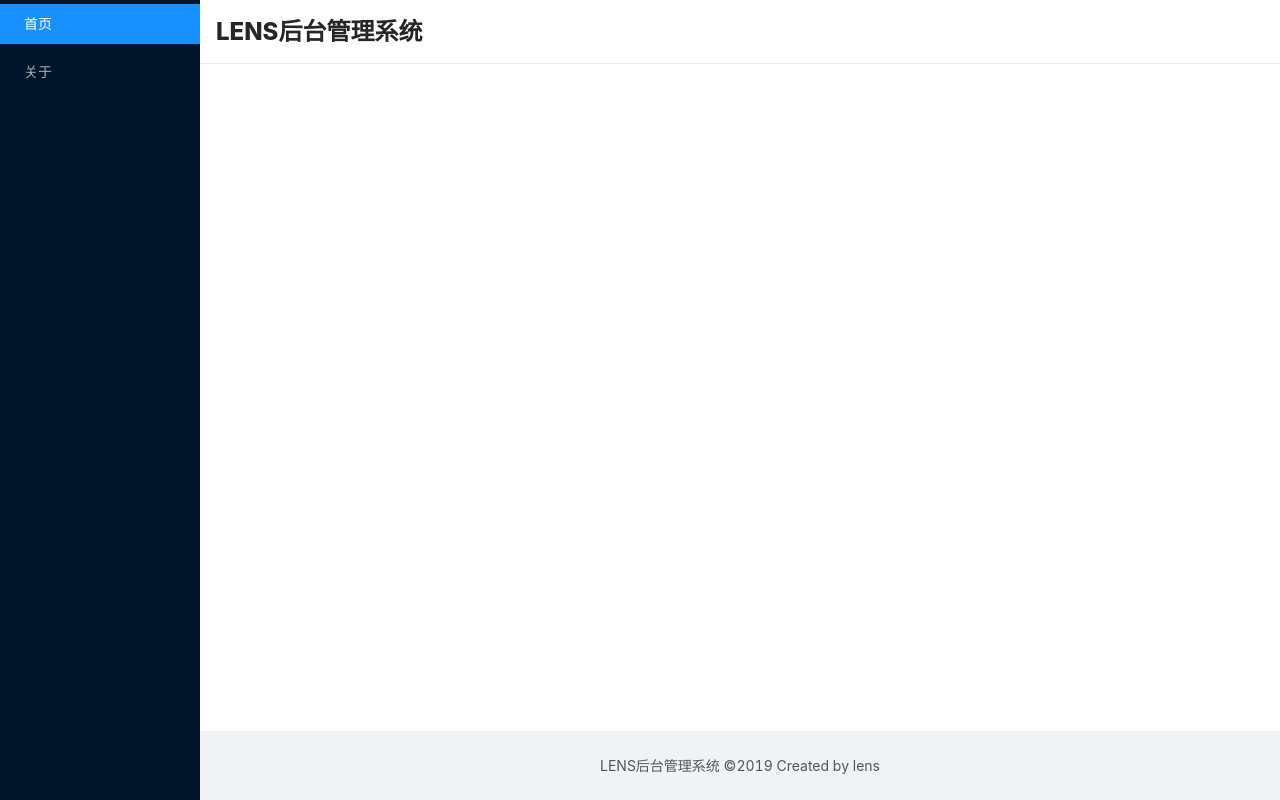
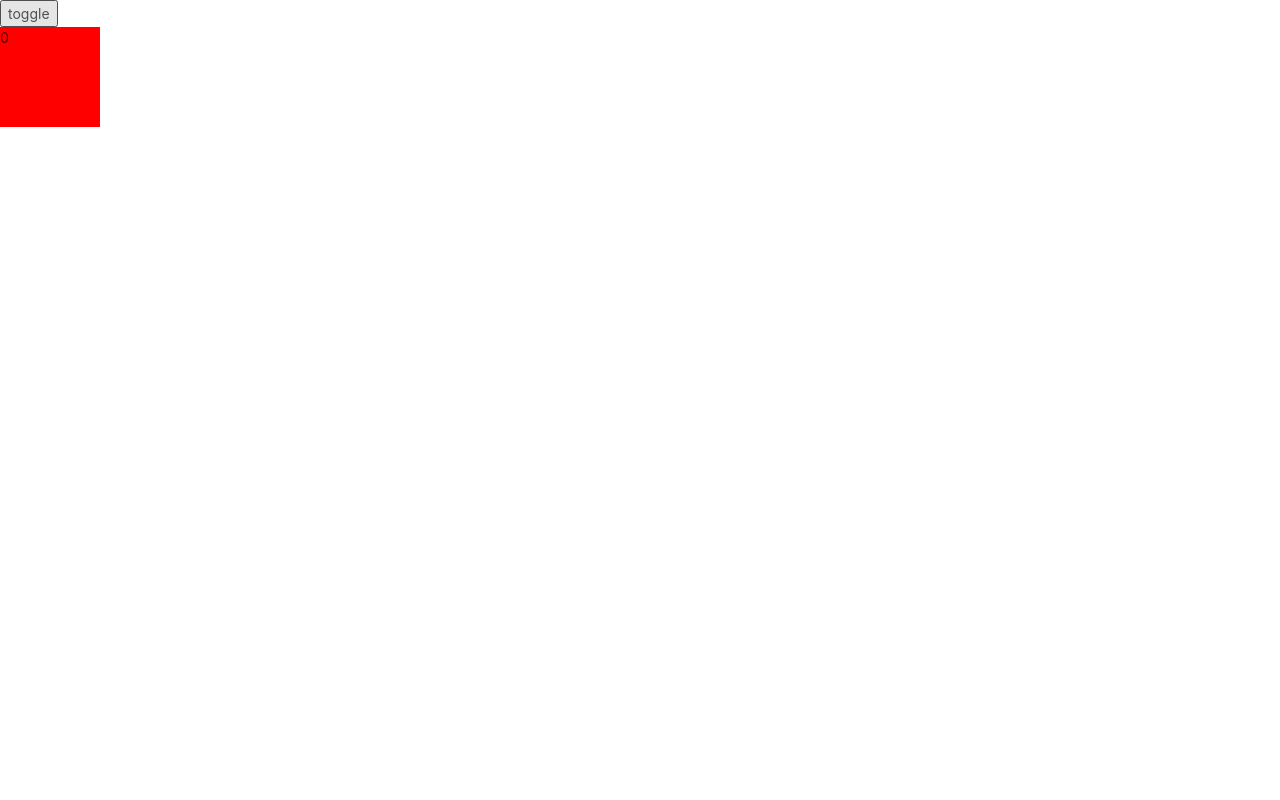
Before and after one commit to lenslp/react-hooks-ts, a React (Create React App) app: page /Test in a window 1280 px wide. Built offline with nearby package versions, Linux system fonts and the light colour scheme.

Commit message:
装饰器

```diff
--- a/config-overrides.js
+++ b/config-overrides.js
@@ -1,9 +1,11 @@
 const { override, fixBabelImports } = require("customize-cra");
+const { injectBabelPlugin } = require("react-app-rewired");
 
-module.exports = function override(config, env) {
-  // do stuff with the webpack config...
+module.exports = function override(config) {
+  config = injectBabelPlugin(["@babel/plugin-proposal-decorators", { legacy: true }], config); // { "legacy": true }一定不能掉，否则报错
   return config;
 };
+
 module.exports = override(
   fixBabelImports("import", {
     libraryName: "antd",
--- a/package.json
+++ b/package.json
@@ -44,6 +44,8 @@
     ]
   },
   "devDependencies": {
+    "@babel/plugin-proposal-class-properties": "^7.10.1",
+    "@babel/plugin-proposal-decorators": "^7.10.1",
     "@typescript-eslint/eslint-plugin": "^1.x",
     "@typescript-eslint/parser": "^2.x",
     "eslint": "^6.7.1",
@@ -51,6 +53,7 @@
     "eslint-config-prettier": "^6.5.0",
     "eslint-plugin-import": "^2.18.2",
     "eslint-plugin-prettier": "^3.1.1",
+    "metro-react-native-babel-preset": "^0.59.0",
     "pre-commit": "^1.2.2",
     "prettier": "^1.19.1"
   }
--- a/src/App.tsx
+++ b/src/App.tsx
@@ -1,20 +1,22 @@
 import React from "react";
 import { BrowserRouter as Router, Switch, Route, Redirect } from "react-router-dom";
-import Layout from "../src/components/Layout";
+// import Layout from "../src/components/Layout";
 import Dashboard from "./pages/dashboard";
 import About from "./pages/about";
+import Test from "./pages/test/A";
 import "./App.css";
 
 const App: React.FC = () => {
   return (
     <Router>
-      <Layout>
-        <Switch>
-          <Redirect exact from="/" to="/dashboard" />,
-          <Route path="/dashboard" component={Dashboard} />
-          <Route path="/about" component={About} />
-        </Switch>
-      </Layout>
+      {/* <Layout> */}
+      <Switch>
+        <Redirect exact from="/" to="/Test" />,
+        <Route path="/dashboard" component={Dashboard} />
+        <Route path="/about" component={About} />
+        <Route path="/test" component={Test} />
+      </Switch>
+      {/* </Layout> */}
     </Router>
   );
 };
--- /dev/null
+++ b/src/pages/about/index.jsx
@@ -0,0 +1,7 @@
+import React from "react";
+
+const About = () => {
+  return <div>abou t</div>;
+};
+
+export default About;
--- /dev/null
+++ b/src/pages/test/A.jsx
@@ -0,0 +1,22 @@
+import React from "react";
+import TestTwo from "./B";
+
+class TestOne extends React.Component {
+  constructor(props) {
+    super(props);
+    this.state = {
+      isShow: true
+    };
+  }
+
+  render() {
+    return (
+      <div>
+        <button onClick={() => this.setState({ isShow: !this.state.isShow })}>toggle</button>
+        {this.state.isShow && <TestTwo />}
+      </div>
+    );
+  }
+}
+
+export default TestOne;
--- /dev/null
+++ b/src/pages/test/B.jsx
@@ -0,0 +1,29 @@
+import React from "react";
+import inject_unount from "./base";
+
+@inject_unount
+class TestTwo extends React.Component {
+  constructor() {
+    super();
+    this.state = {
+      num: 0
+    };
+  }
+
+  getNum = () => {
+    // 模拟异步请求
+    this.timer = setTimeout(() => {
+      this.setState({ num: Math.random() });
+    }, 3000);
+  };
+
+  render() {
+    return (
+      <div onClick={this.getNum} style={{ width: 100, height: 100, background: "red" }}>
+        {this.state.num}
+      </div>
+    );
+  }
+}
+
+export default TestTwo;
--- /dev/null
+++ b/src/pages/test/base.jsx
@@ -0,0 +1,17 @@
+/* eslint-disable prefer-rest-params */
+function inject_unount(target) {
+  // 改装componentWillUnmount，销毁的时候记录一下
+  const next = target.prototype.componentWillUnmount;
+  target.prototype.componentWillUnmount = function() {
+    if (next) next.call(this, ...arguments);
+    this.unmount = true;
+  };
+  // 对setState的改装，setState查看目前是否已经销毁
+  const { setState } = target.prototype;
+  target.prototype.setState = function() {
+    if (this.unmount) return;
+    setState.call(this, ...arguments);
+  };
+}
+
+export default inject_unount;
--- a/tsconfig.json
+++ b/tsconfig.json
@@ -13,7 +13,8 @@
     "resolveJsonModule": true,
     "isolatedModules": true,
     "noEmit": true,
-    "jsx": "react"
+    "jsx": "react",
+    "experimentalDecorators": true
   },
   "include": ["src"]
 }
```
Also changed, not shown: .babelrc (added), 1 other file (tests, documents, lock files or other folders).
